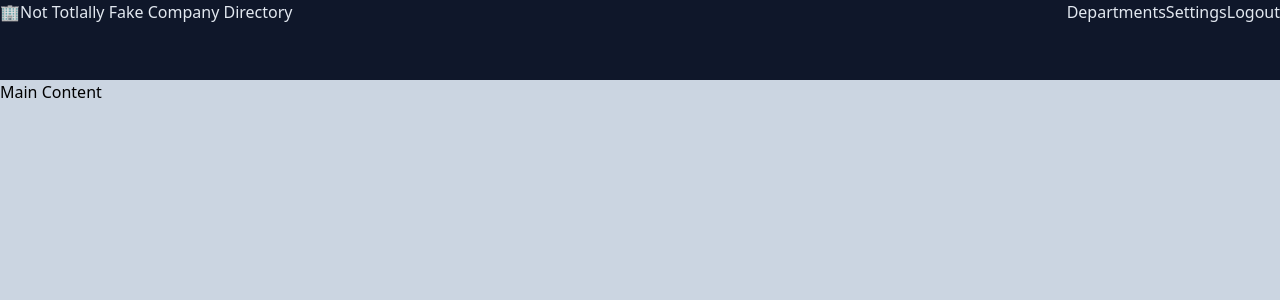
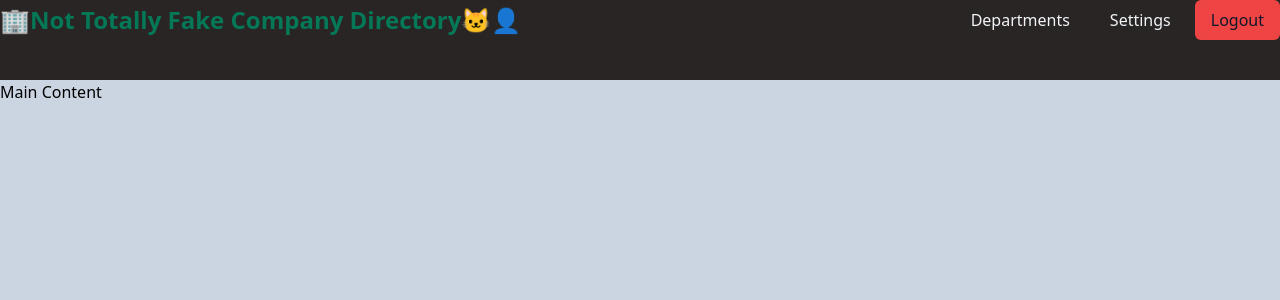
Before and after one commit to Guzters/ASSIGNMENT_Vue-Company-Directory, a Vue app: page / in a window 1280 px wide. Shown: the top 300 px of the page. Built offline with nearby package versions, Linux system fonts and the light colour scheme.

Commit message:
Modified colors & layout of navigation menu

```diff
--- a/src/components/NavMenu.vue
+++ b/src/components/NavMenu.vue
@@ -1,6 +1,6 @@
 <script setup>
 import { ref } from 'vue'
-const brand = ref('🏢Not Totlally Fake Company Directory')
+const brand = ref('🏢Not Totally Fake Company Directory🐱‍👤')
 </script>
 
 <template>
@@ -12,7 +12,7 @@
       <div class="menu">
         <a href="#" class="menu-item">Departments</a>
         <a href="#" class="menu-item">Settings</a>
-        <a href="#" class="menu-item">Logout</a>
+        <a href="#" class="menu-login">Logout</a>
       </div>
     </div>
   </nav>
@@ -20,9 +20,23 @@
 
 <style scoped lang="postcss">
 nav {
-  @apply h-20 bg-slate-900 text-slate-200;
+  @apply h-20 bg-stone-800 text-slate-100;
   .wrapper {
     @apply container mx-auto flex w-full items-center justify-between;
+    .brand {
+      &-title {
+        @apply text-2xl font-bold text-emerald-700;
+      }
+    }
+    .menu {
+      @apply flex gap-2;
+      &-item {
+        @apply rounded-md px-4 py-2 hover:bg-yellow-800 hover:text-slate-900;
+      }
+      &-login {
+        @apply rounded-md bg-red-500 px-4 py-2 text-slate-900 hover:bg-yellow-800;
+      }
+    }
   }
 }
 </style>
```
